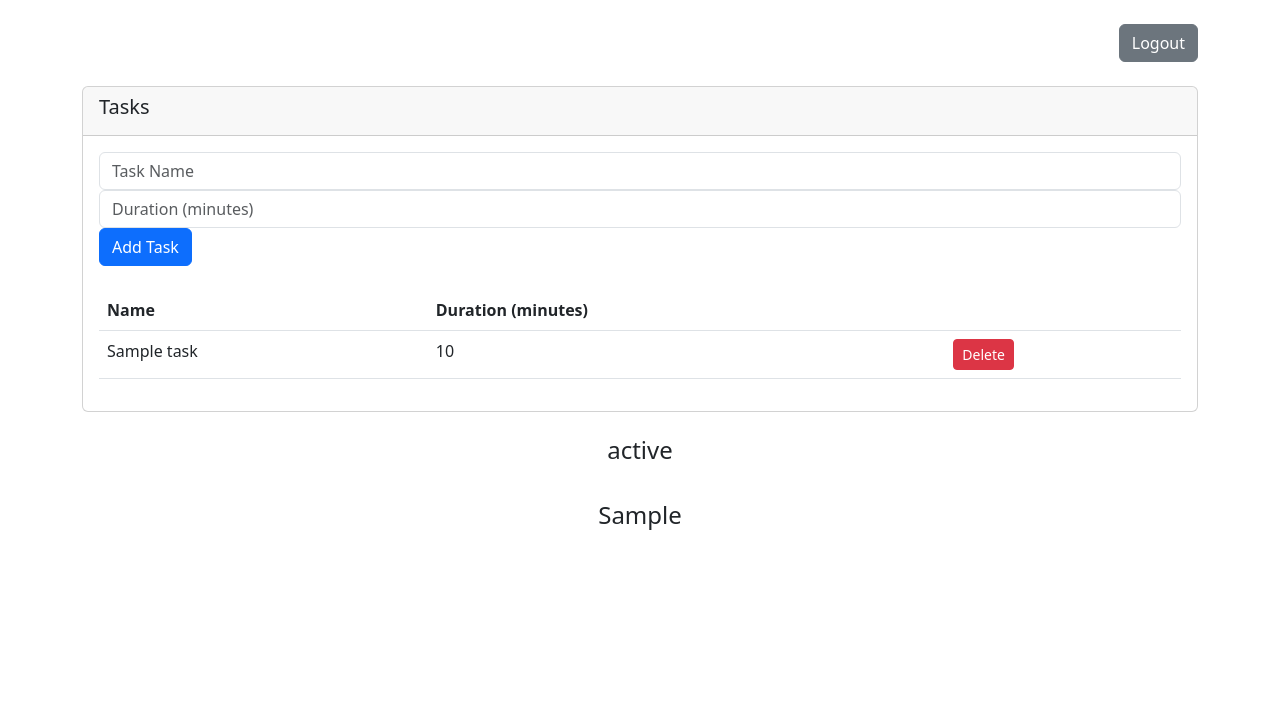
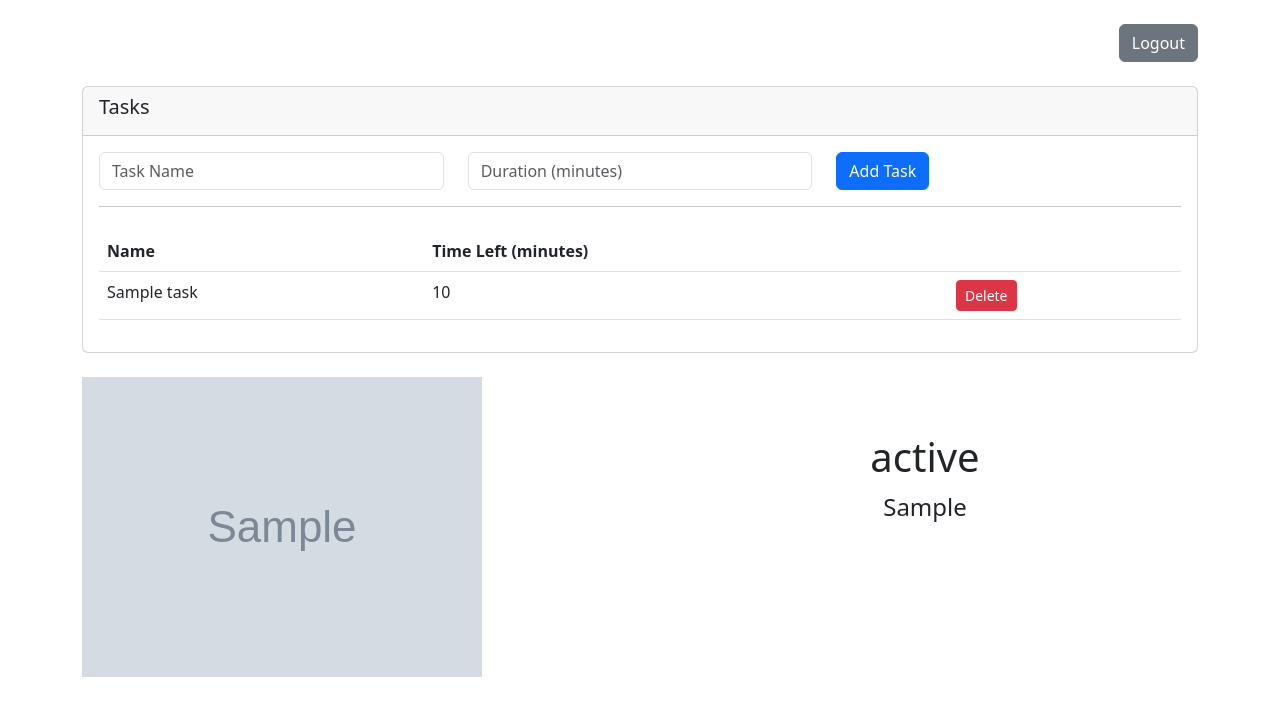
Before and after one commit to anandogs/goal-track, a Flask app: template templates/index.html in a window 1280 px wide. Shown: the top 716 px of the page. Run offline with Flask 3, Linux system fonts and the light colour scheme; tables that the repository leaves empty hold one stand-in row (values such as "Sample post"); the template is opened without the code that fills it: values that come from a table or form of the project are taken from there, most other values are stand-ins (such as "Sample title", 1, 10 or a date in 2020); grey boxes marked "Sample" are stand-in pictures.

Commit message:
cringe version

```diff
--- a/app.py
+++ b/app.py
@@ -5,7 +5,7 @@ import os
 import track
 from flask_limiter import Limiter
 from flask_migrate import Migrate
-
+import random
 
 openai.api_key = os.getenv('OPEN_AI_KEY')
 
@@ -90,20 +90,27 @@ def tasks():
     tasks = Task.query.filter_by(email=email).all()
     # tasks = Task.query.all()
     descriptions = {}
+
+    class Description:
+        def __init__(self, id=0, name="", duration=0, completed=False):
+            self.id = id
+            self.name = name
+            self.duration = duration
+            self.completed = completed
+
     for task in tasks:
-        descriptions[task.name] = task.duration * 60
+        descriptions[task.name] = Description(task.id, task.name, task.duration, False)
     completed_tasks = 0
     total_tasks = len(descriptions)
 
     for entry in all_time_entries:
         if entry['description'] in descriptions:
-            descriptions[entry['description']] -= entry['duration']
-            if descriptions[entry['description']] <= 0:
+            descriptions[entry['description']].id = entry['id']
+            descriptions[entry['description']].duration = descriptions[entry['description']].duration * 60 - entry['duration']
+            if descriptions[entry['description']].duration <= 0:
                 completed_tasks += 1
-                task.completed = True
-                descriptions[entry['description']] = 0
-            else:
-                task.completed = False
+                descriptions[entry['description']].completed = True
+                descriptions[entry['description']].duration = 0
 
     total_tasks = len(descriptions)
 
@@ -111,6 +118,19 @@ def tasks():
         completion_percentage = completed_tasks / total_tasks * 100
     else:
         completion_percentage = 0
+
+    description_list = list(descriptions.values())
+
+    image_urls = [
+        "https://s.wsj.net/public/resources/images/BN-XC577_0122GO_SOC_20180122114320.jpg",
+        "https://i.pinimg.com/originals/53/9c/86/539c86b2409c6b00c371f4b36b00a73a.jpg",
+        "https://i.pinimg.com/736x/d8/66/cb/d866cbebe104951a436e76de36882d84.jpg",
+        "https://images.news18.com/ibnlive/uploads/2018/01/pigeon.png",
+        "https://encrypted-tbn0.gstatic.com/images?q=tbn:ANd9GcSm9ThoWdcvvBdaGpbSMpwIXxxq4EyWskYCgQ&usqp=CAU"
+    ]
+
+    random_image_url = random.choice(image_urls)
+
 
     # Construct the haiku prompt based on completion percentage
     prompt = f"Witty haiku for someone who has completed {completion_percentage}% of their tasks:"
@@ -129,7 +149,7 @@ def tasks():
     else:
         status = f'{completed_tasks}/{total_tasks}'
 
-    return render_template('index.html', tasks=tasks, witty_haiku=witty_haiku, status=status)
+    return render_template('index.html', tasks=description_list, witty_haiku=witty_haiku, status=status, random_image_url=random_image_url)
 
 @app.route('/delete/<int:task_id>', methods=['POST'])
 def delete_task(task_id):
--- a/templates/index.html
+++ b/templates/index.html
@@ -39,7 +39,7 @@
         </div>
         <div class="card-body">
           <form action="/" method="post">
-            <div class="form-row">
+            <div class="row">
               <div class="col">
                 <input
                   type="text"
@@ -63,20 +63,23 @@
               </div>
             </div>
           </form>
+          <hr />
           {% if tasks %}
           <table class="table mt-4">
             <thead>
               <tr>
                 <th>Name</th>
-                <th>Duration (minutes)</th>
+                <th>Time Left (minutes)</th>
                 <th></th>
               </tr>
             </thead>
             <tbody>
               {% for task in tasks %}
               <tr>
-                <td {% if task.completed %}class="completed-task"{% endif %}>{{ task.name }}</td>
-                <td>{{ task.duration }}</td>
+                <td {% if task.completed %}class="completed-task" {% endif %}>
+                  {{ task.name }}
+                </td>
+                <td {% if task.completed %}class="completed-task" {% endif %}>{{ task.duration }}</td>
                 <td>
                   <form action="/delete/{{ task.id }}" method="post">
                     <button type="submit" class="btn btn-danger btn-sm">
@@ -95,13 +98,22 @@
           {% endif %}
         </div>
       </div>
-
-      <h1 class="mt-4 haiku-container">{{ status }}</h1>
-
-      <div class="haiku-container">
-        {% if witty_haiku %}
-        <p>{{ witty_haiku }}</p>
+      <div class="row mt-4">
+        {% if random_image_url %}
+        <div class="col">
+          <img
+            src="{{ random_image_url }}"
+            alt="Random Image"
+            style="max-width: 500px; max-height: 500px;"
+          />
+        </div>
         {% endif %}
+        <div class="haiku-container col">
+          <h1 class="mt-4">{{ status }}</h1>
+          {% if witty_haiku %}
+          <p>{{ witty_haiku }}</p>
+          {% endif %}
+        </div>
       </div>
     </div>
 
```
Also changed, not shown: instance/tasks.db.
